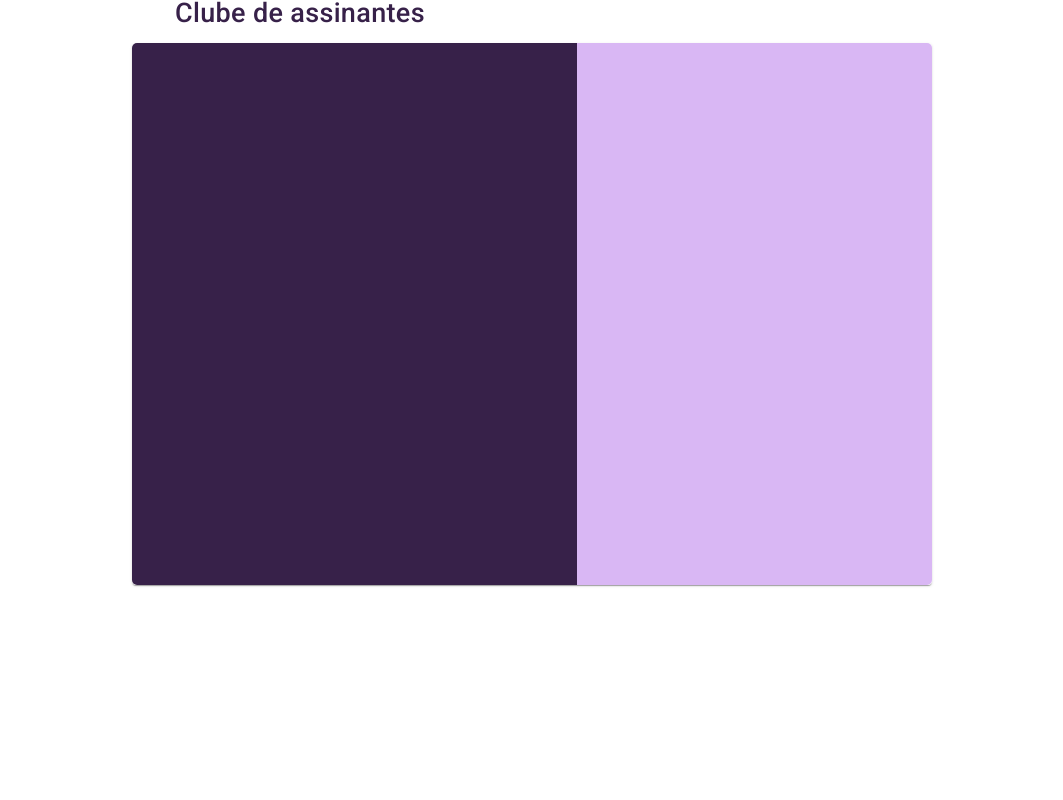
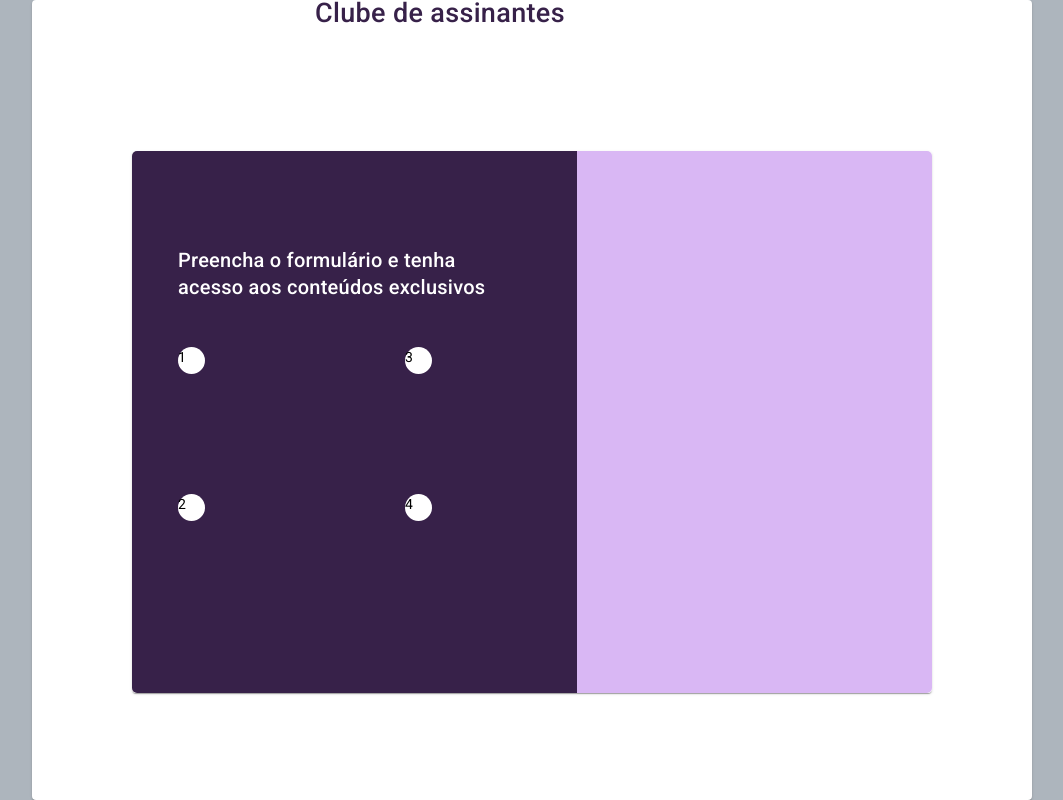
Before and after one commit to pipocagilrosa/pipoca-agil-frontend, an Angular app: page / in a window 1280 px wide. Shown: the whole page, without its empty margins (108-1171 px from the left). Built offline with nearby package versions, Linux system fonts and the light colour scheme.

Commit message:
feat: created mat-card from registration area

```diff
--- a/src/app/main/main.component.css
+++ b/src/app/main/main.component.css
@@ -8,11 +8,53 @@ h2 {
     padding-left: 283px;
 }
 
+.container-master {
+    width: 1000px;
+}
+
 .mat-card {
     display: flex;
     flex-direction: row;
     width: 800px;
     margin: auto;
+}
+
+.container {
+    display: inline-block;
+}
+
+.circle {
+    border-radius: 50%;
+    background-color: white;
+    color: black;
+    height: 27px;
+    width: 27px;
+}
+
+.top-circle {
+    margin-top: 30px;
+}
+
+.bottom-circle {
+    margin-top: 120px;
+}
+
+.left-circle {
+    margin-left: 30px;
+}
+
+.right-circle {
+    margin-left: 200px;
+}
+
+.title-content {
+    color: white;
+    font-size: 20px;
+    font-style: normal;
+    font-weight: 500;
+    line-height: 27px;
+    padding-left: 30px;
+    padding-top: 80px;
 }
 
 .mat-card-content-dark {
--- a/src/app/main/main.component.html
+++ b/src/app/main/main.component.html
@@ -1,9 +1,30 @@
-<h2>Clube de assinantes</h2>
-<mat-card class="mat-card">
-    <mat-card-content class="mat-card-content-dark">
+<mat-card class="mat-card-container" style="height: 100%; width: 1000px; margin: auto;">
+    <h2 class="title">Clube de assinantes</h2>
+    <mat-card class="mat-card">
+        <mat-card-content class="mat-card-content-dark">
+            <h2 class="title-content">
+                Preencha o formulário e tenha
+                acesso aos conteúdos exclusivos
+            </h2>
+            <div class="container">
+                <div class="circle top-circle left-circle">
+                    <p>1</p>
+                </div>
+                <div  class="circle bottom-circle left-circle">
+                    <p>2</p>
+                </div>
+            </div>
+            <div class="container">
+                <div class="circle top-circle right-circle">
+                    <p>3</p>
+                </div>
+                <div class="circle bottom-circle right-circle">
+                    <p>4</p>
+                </div>
+            </div>
+        </mat-card-content>
+        <mat-card-content class="mat-card-content-light">
 
-    </mat-card-content>
-    <mat-card-content class="mat-card-content-light">
-
-    </mat-card-content>
+        </mat-card-content>
+    </mat-card>
 </mat-card>
--- a/src/styles.css
+++ b/src/styles.css
@@ -1,4 +1,5 @@
 /* You can add global styles to this file, and also import other style files */
 
-html, body { height: 100%; }
+html, body { height: 100%;
+background-color: #adb5bd; }
 body { margin: 0; font-family: Roboto, "Helvetica Neue", sans-serif; }
```
